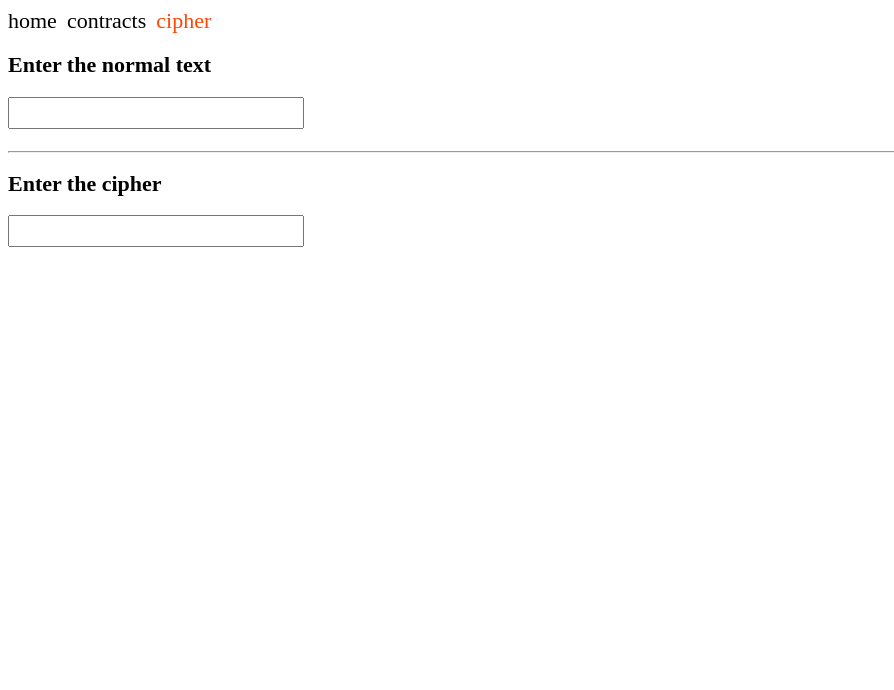
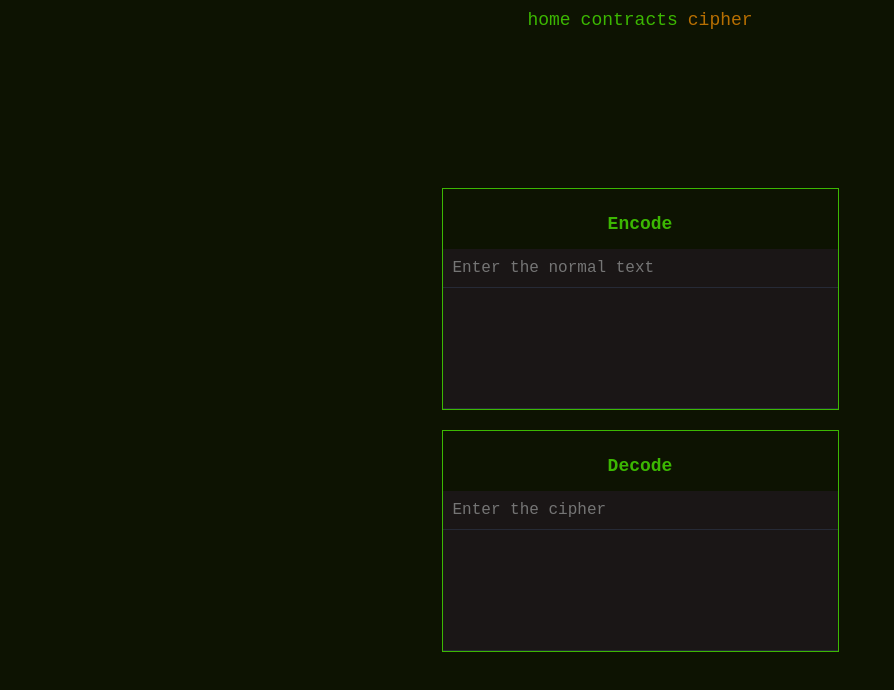
Before and after one commit to diogoquintas/corruptions, a Next.js app: page /cipher in a window 1280 px wide. Shown: the top 690 px of the page, without its empty margins (0-894 px from the left). Built offline with nearby package versions, Linux system fonts and the light colour scheme.

Commit message:
feat: add styles

```diff
--- a/components/cipher/Cipher.js
+++ b/components/cipher/Cipher.js
@@ -1,3 +1,4 @@
+import styled from "@emotion/styled";
 import { useState } from "react";
 
 const chars = {
@@ -38,24 +39,53 @@ const invertedChars = Object.entries(chars).reduce((acc, [key, value]) => {
 const allChars = Object.keys(chars).join("");
 const allInverted = Object.keys(invertedChars).join("");
 
+const Wrapper = styled.div`
+  display: flex;
+  flex-direction: column;
+`;
+
+const Section = styled.section`
+  padding: 10px;
+  margin: 10px;
+  border: 1px solid currentColor;
+  display: flex;
+  flex-direction: column;
+  align-items: center;
+  width: 375px;
+  padding-bottom: 0;
+`;
+
+const Textarea = styled.textarea`
+  height: 100px;
+  width: 100%;
+  resize: none;
+  color: #b76f02;
+`;
+
+const Input = styled.input`
+  width: 100%;
+`;
+
 function Encoder() {
   const [input, setInput] = useState("");
 
   return (
-    <section>
-      <h1>Enter the normal text</h1>
-      <input
+    <Section>
+      <h1>Encode</h1>
+      <Input
         type="text"
         value={input}
         onChange={(e) => setInput(e.target.value)}
+        placeholder="Enter the normal text"
       />
-      <pre>
-        {input.replace(
+      <Textarea
+        disabled
+        value={input.replace(
           new RegExp(`[${allInverted}]`, "gi"),
           (m) => invertedChars[m.toUpperCase()]
         )}
-      </pre>
-    </section>
+      />
+    </Section>
   );
 }
 
@@ -63,29 +93,30 @@ function Decoder() {
   const [input, setInput] = useState("");
 
   return (
-    <section>
-      <h1>Enter the cipher</h1>
-      <input
+    <Section>
+      <h1>Decode</h1>
+      <Input
         type="text"
         value={input}
         onChange={(e) => setInput(e.target.value)}
+        placeholder="Enter the cipher"
       />
-      <pre>
-        {input.replace(
+      <Textarea
+        disabled
+        value={input.replace(
           new RegExp(`[${allChars}]`, "gi"),
           (m) => chars[m.toUpperCase()]
         )}
-      </pre>
-    </section>
+      />
+    </Section>
   );
 }
 
 export default function Cipher() {
   return (
-    <>
+    <Wrapper>
       <Encoder />
-      <hr />
       <Decoder />
-    </>
+    </Wrapper>
   );
 }
--- /dev/null
+++ b/components/navigation/Navigation.js
@@ -0,0 +1,34 @@
+import Link from "next/link";
+import { useRouter } from "next/dist/client/router";
+import styled from "@emotion/styled";
+
+const Nav = styled.nav`
+  display: flex;
+  gap: 10px;
+  margin: 0 auto;
+  padding: 10px;
+`;
+
+const A = styled.a`
+  color: ${({ selected }) => (selected ? "#B76F02" : "currentColor")};
+  text-decoration: none;
+  cursor: pointer;
+`;
+
+export default function Navigation() {
+  const { pathname } = useRouter();
+
+  return (
+    <Nav>
+      <Link href="/">
+        <A selected={pathname === "/"}>home</A>
+      </Link>
+      <Link href="/contracts">
+        <A selected={pathname === "/contracts"}>contracts</A>
+      </Link>
+      <Link href="/cipher">
+        <A selected={pathname === "/cipher"}>cipher</A>
+      </Link>
+    </Nav>
+  );
+}
--- a/package.json
+++ b/package.json
@@ -8,6 +8,8 @@
     "start": "next start"
   },
   "dependencies": {
+    "@emotion/react": "^11.7.0",
+    "@emotion/styled": "^11.6.0",
     "next": "12.0.4",
     "react": "17.0.2",
     "react-dom": "17.0.2"
--- a/pages/_app.js
+++ b/pages/_app.js
@@ -1,49 +1,36 @@
-import { useRouter } from "next/dist/client/router";
-import Link from "next/link";
 import Head from "next/head";
 import "../styles/globals.css";
+import Navigation from "../components/navigation/Navigation";
+import styled from "@emotion/styled";
+
+const Wrapper = styled.div`
+  display: flex;
+  flex-direction: column;
+  max-width: 1024px;
+  margin: 0 auto;
+  align-items: center;
+  min-height: 100vh;
+`;
+
+const Main = styled.div`
+  display: flex;
+  flex: 1;
+  align-items: center;
+  justify-content: center;
+`;
 
 function MyApp({ Component, pageProps }) {
-  const { pathname } = useRouter();
-
   return (
     <div>
       <Head>
         <title>Corruption(s*)</title>
       </Head>
-      <nav style={{ display: "flex", gap: "10px" }}>
-        <Link href="/">
-          <a
-            style={{
-              color: pathname === "/" ? "orangered" : "black",
-              textDecoration: "none",
-            }}
-          >
-            home
-          </a>
-        </Link>
-        <Link href="/contracts">
-          <a
-            style={{
-              color: pathname === "/contracts" ? "orangered" : "black",
-              textDecoration: "none",
-            }}
-          >
-            contracts
-          </a>
-        </Link>
-        <Link href="/cipher">
-          <a
-            style={{
-              color: pathname === "/cipher" ? "orangered" : "black",
-              textDecoration: "none",
-            }}
-          >
-            cipher
-          </a>
-        </Link>
-      </nav>
-      <Component {...pageProps} />
+      <Wrapper>
+        <Navigation />
+        <Main>
+          <Component {...pageProps} />
+        </Main>
+      </Wrapper>
     </div>
   );
 }
--- a/pages/index.js
+++ b/pages/index.js
@@ -1,9 +1,5 @@
 import corruption from "../corruption";
 
 export default function Home() {
-  return (
-    <main>
-      <img style={{ marginTop: "10px" }} width="320" src={corruption} alt="" />
-    </main>
-  );
+  return <img width="320" src={corruption} alt="" />;
 }
--- a/styles/globals.css
+++ b/styles/globals.css
@@ -1,14 +1,56 @@
-button {
-  background: none;
-  border: 0;
-  font-size: 12px;
-  cursor: pointer;
+body {
+  color: #3cb702;
+  background-color: #0d1302;
+  margin: 0;
 }
 
 * {
-  font-size: 22px;
+  font-size: 18px;
+  font-family: monospace;
+  outline-color: #3cb702;
 }
 
 a {
-  color: black;
+  color: #3cb702;
+  text-decoration: none;
 }
+
+a:hover {
+  text-decoration: underline;
+}
+
+::-moz-selection {
+  color: white;
+  background: #022fb7;
+}
+::selection {
+  color: white;
+  background: #b76f02;
+}
+
+input,
+textarea {
+  background: none;
+  border: none;
+  color: currentColor;
+  background-color: #1a1616;
+  border-bottom: 1px solid #262a36;
+  font-size: 16px;
+  padding: 10px;
+}
+
+/*
+"#022FB7",
+"#262A36",
+"#A802B7",
+"#3CB702",
+"#B76F02",
+"#B70284",
+
+"#0D1302",
+"#020A13",
+"#130202",
+"#1A1616",
+"#000000",
+"#040A27",
+*/
```
Also changed, not shown: components/contract-item/ContractItem.js (+30 -5 lines), components/contract-list/ContractList.js (+23 -7 lines), 1 other file (tests, documents, lock files or other folders).
